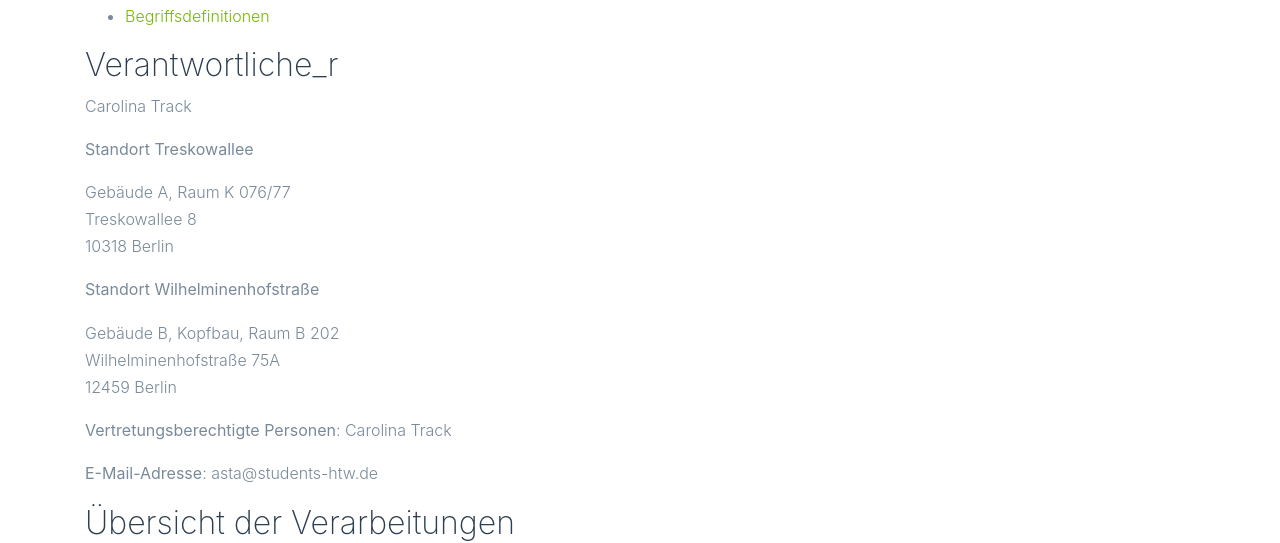
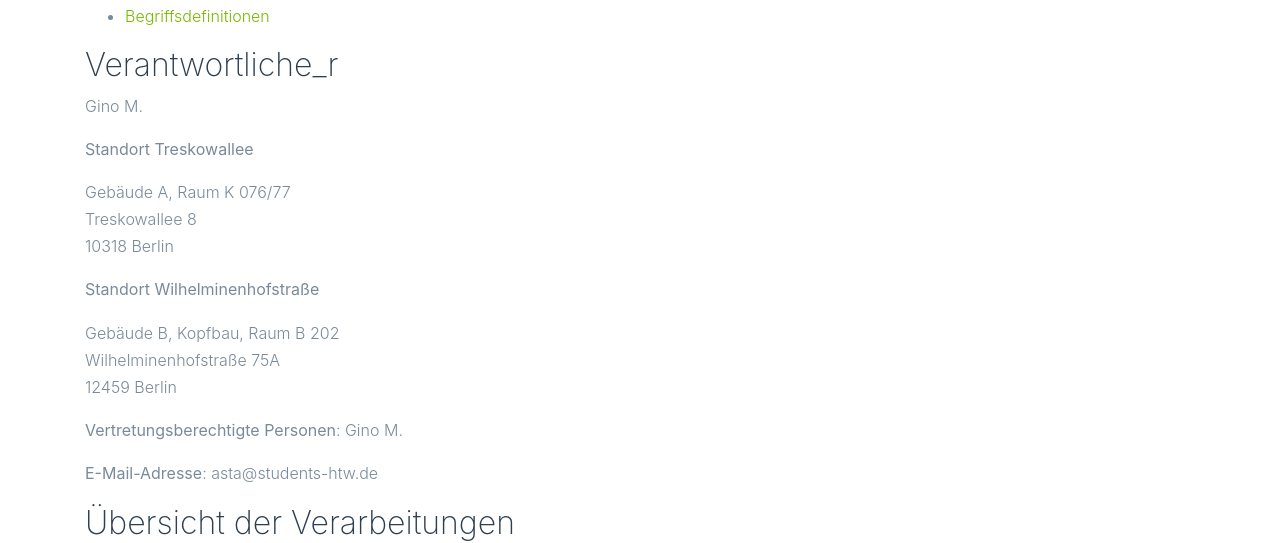
Before and after one commit to astahtwberlin/astahtwberlin.github.io, a Jekyll site: the page built from datenschutz.html, in a window 1280 px wide and 900 px high, scrolled down 620 px. Shown: the part 164-707 px from the top of the window. Built offline with Jekyll 4.4.1, drawn with Linux system fonts in a browser that asks for light colours; some web fonts are replaced.

Commit message:
Update from Forestry.io AStA HTW Berlin updated _data/infos.yml

```diff
--- a/_data/infos.yml
+++ b/_data/infos.yml
@@ -16,4 +16,4 @@ office:
     strasse: Wilhelminenhofstraße 75A
     plz_ort: 12459 Berlin
     raum: Gebäude B, Kopfbau, Raum B 202
-verantwortliche_r: Carolina Track
+verantwortliche_r: Gino M.
```
